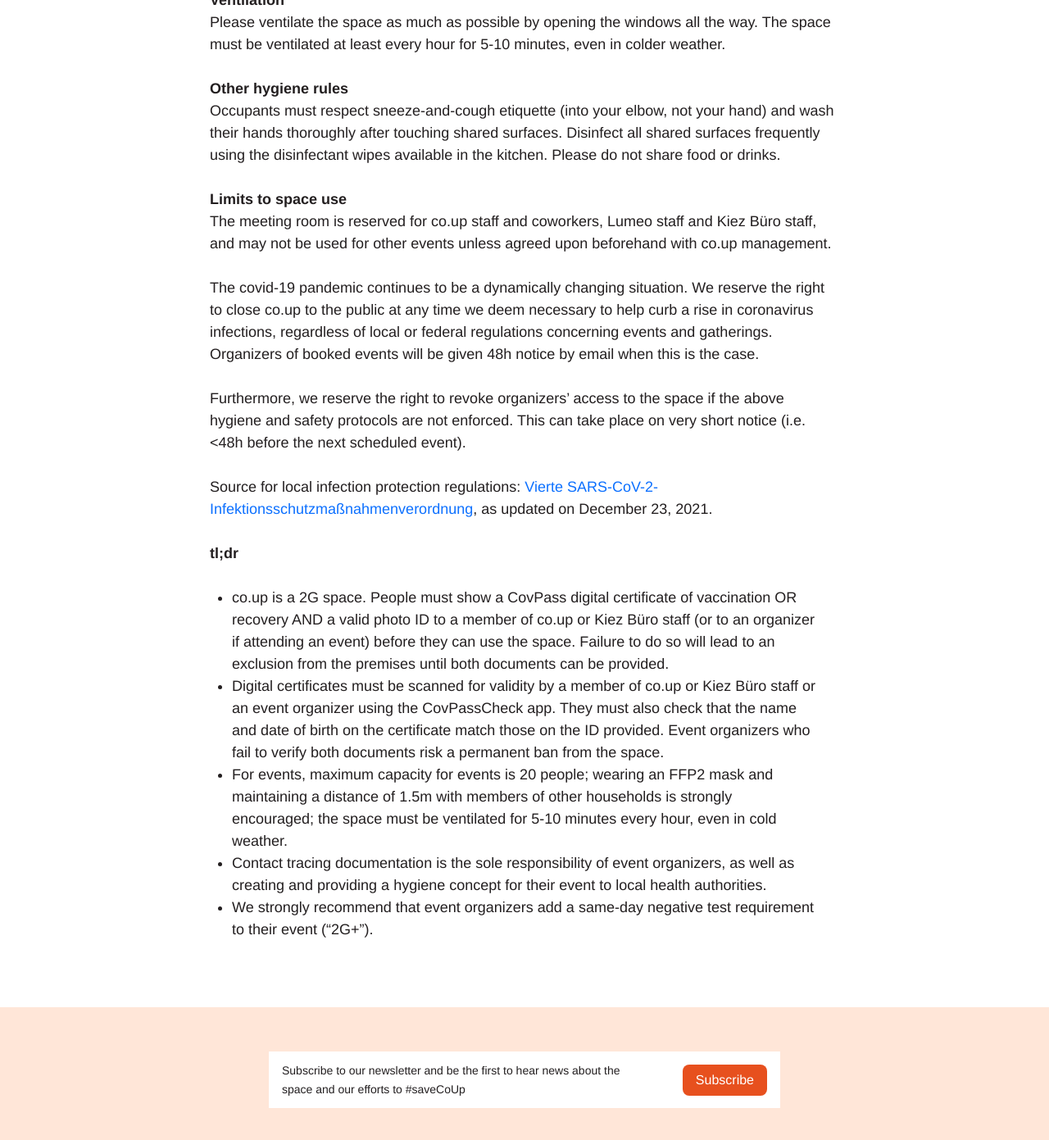
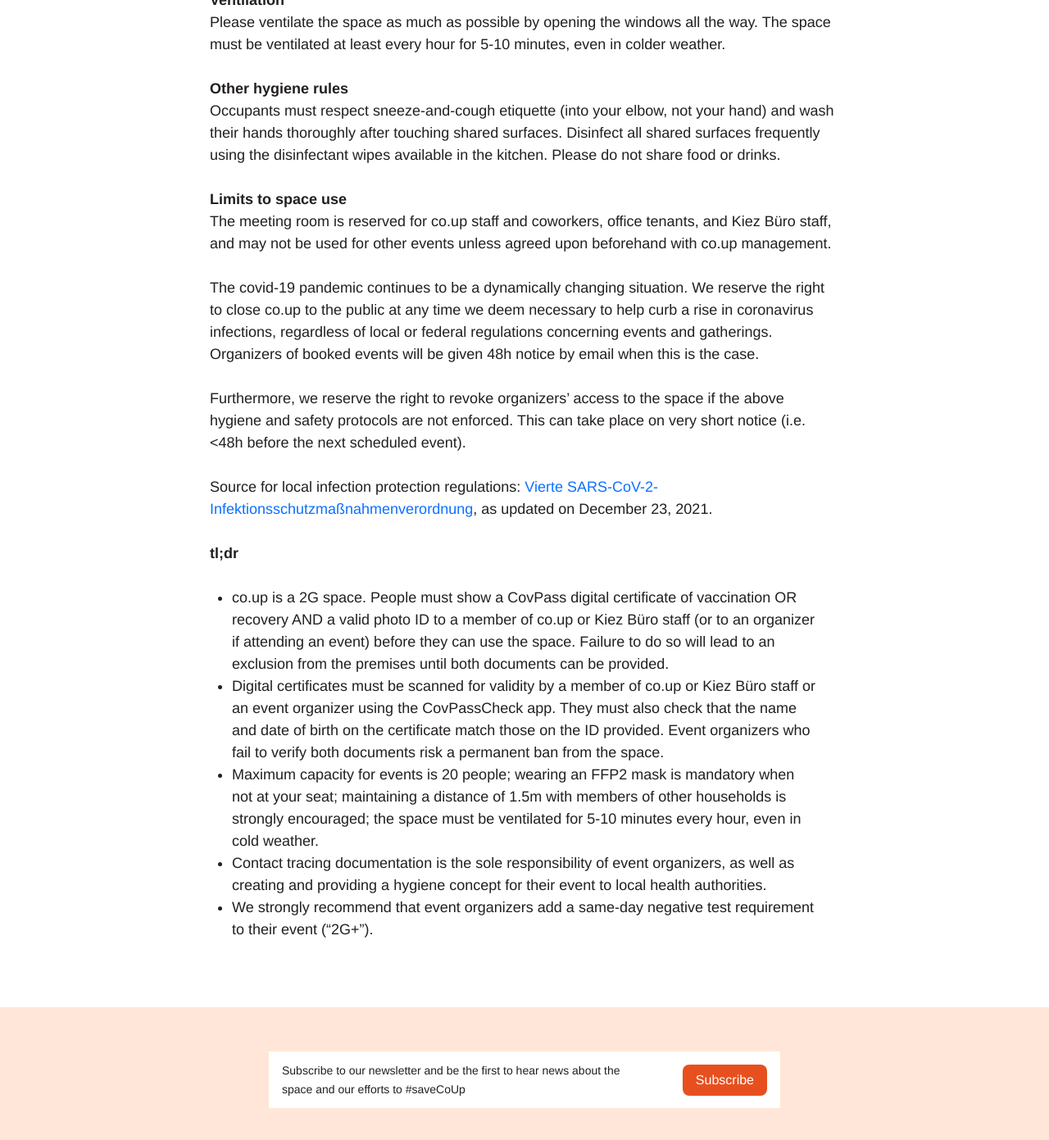
Before and after one commit to co-up/co-up.de, a Jekyll site: the page built from hygiene-safety-guidelines.md, in a window 1280 px wide and 1400 px high, scrolled down 1883 px. Shown: the top 1391 px of the window at 82% size. Built offline with Jekyll 4.4.1, drawn with Linux system fonts in a browser that asks for light colours; some of the changed text lies outside the part shown.

Commit message:
added FFP2 requirement when not at your seat

```diff
--- a/hygiene-safety-guidelines.md
+++ b/hygiene-safety-guidelines.md
@@ -32,7 +32,7 @@
 Each person present in the space during an event must provide the following information: first and last name, phone number, district or city of residence, e-mail address or full residential address, times of attendance and their seat or table number (if applicable). Organizers are solely responsible for collecting this information, storing it securely for four weeks, and providing it to local health authorities upon request.
 
 **Masking** <br/>
-Wearing an FFP2 mask inside the space is strongly recommended. Outside of co.up, wearing a medicinal mask is mandatory on the entirety of the building premises.
+Wearing an FFP2 mask is mandatory inside the space when you are not at your seat. Outside of co.up, masking is mandatory on the entirety of the building premises.
 
 **Social distancing** <br/>
 We strongly recommend keeping a minimum distance of 1.5 meters between members of different households as much as possible.
@@ -44,7 +44,7 @@
 Occupants must respect sneeze-and-cough etiquette (into your elbow, not your hand) and wash their hands thoroughly after touching shared surfaces. Disinfect all shared surfaces frequently using the disinfectant wipes available in the kitchen. Please do not share food or drinks.
 
 **Limits to space use** <br/>
-The meeting room is reserved for co.up staff and coworkers, Lumeo staff and Kiez Büro staff, and may not be used for other events unless agreed upon beforehand with co.up management.
+The meeting room is reserved for co.up staff and coworkers, office tenants, and Kiez Büro staff, and may not be used for other events unless agreed upon beforehand with co.up management.
 
 The covid-19 pandemic continues to be a dynamically changing situation. We reserve the right to close co.up to the public at any time we deem necessary to help curb a rise in coronavirus infections, regardless of local or federal regulations concerning events and gatherings. Organizers of booked events will be given 48h notice by email when this is the case.
 
@@ -55,6 +55,6 @@
 **tl;dr** <br/>
 - co.up is a 2G space. People must show a CovPass digital certificate of vaccination OR recovery AND a valid photo ID to a member of co.up or Kiez Büro staff (or to an organizer if attending an event) before they can use the space. Failure to do so will lead to an exclusion from the premises until both documents can be provided.
 - Digital certificates must be scanned for validity by a member of co.up or Kiez Büro staff or an event organizer using the CovPassCheck app. They must also check that the name and date of birth on the certificate match those on the ID provided. Event organizers who fail to verify both documents risk a permanent ban from the space.
-- For events, maximum capacity for events is 20 people; wearing an FFP2 mask and maintaining a distance of 1.5m with members of other households is strongly encouraged; the space must be ventilated for 5-10 minutes every hour, even in cold weather.
+- Maximum capacity for events is 20 people; wearing an FFP2 mask is mandatory when not at your seat; maintaining a distance of 1.5m with members of other households is strongly encouraged; the space must be ventilated for 5-10 minutes every hour, even in cold weather.
 - Contact tracing documentation is the sole responsibility of event organizers, as well as creating and providing a hygiene concept for their event to local health authorities.
 - We strongly recommend that event organizers add a same-day negative test requirement to their event (“2G+”).
```
Also changed, not shown: other parts of hygiene-safety-guidelines.md (+1 -1 lines).
